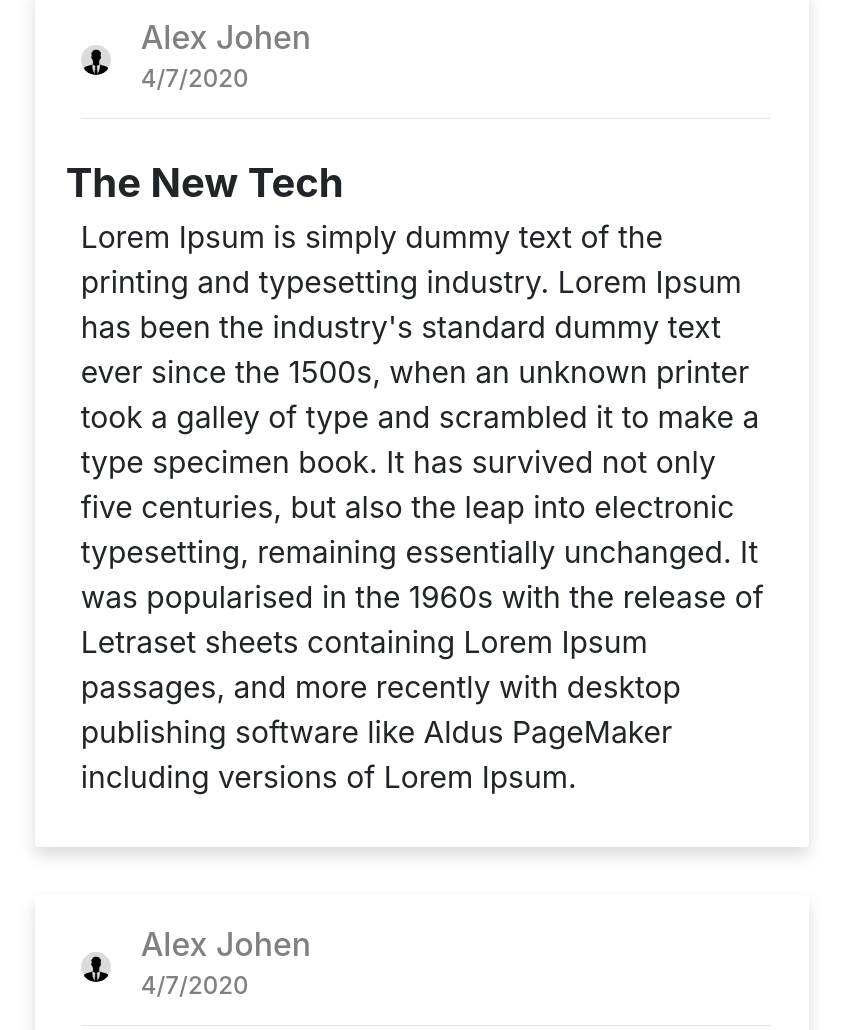
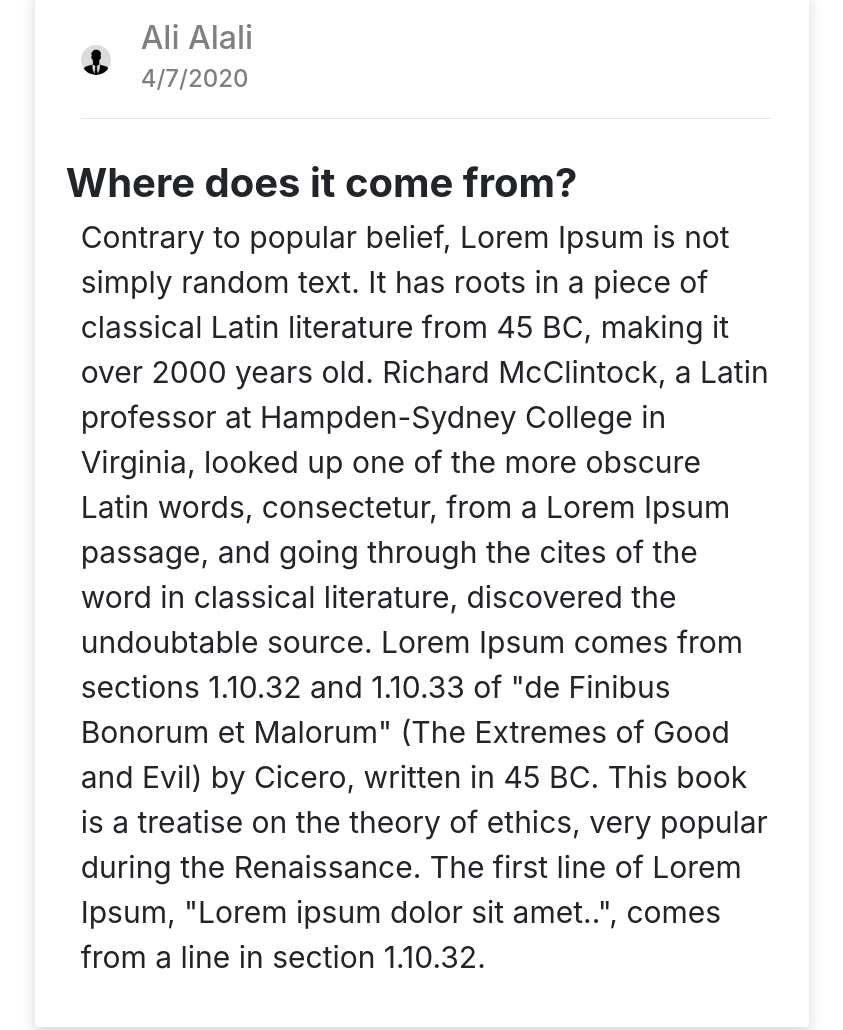
Before and after one commit to Fadi-Albahrani/SimplyBlogging, a plain HTML site: page index.html in a window 1280 px wide. Shown: the part 1203-2233 px from the top of the page, without its empty margins (218-1061 px from the left). Drawn offline with nearby package versions, Linux system fonts and the light colour scheme.

Commit message:
change dammy blogs

```diff
--- a/index.html
+++ b/index.html
@@ -81,7 +81,7 @@
                         <img src="images/empty-profile-pic.jpg" class="col-1 rounded-circle" alt="empty-profile-pic">
 
                         <div class="col-9">
-                            <h2 class="author-name">Alex Johen</h2>
+                            <h2 class="author-name">Ali Alali</h2>
                             <h4 class="post-date">4/7/2020</h4>
                         </div>
 
@@ -91,16 +91,18 @@
                     <br>
 
                     <div>
-                        <h1 class="row blog-title">The New Tech</h1>
+                        <h1 class="row blog-title">Where does it come from?</h1>
 
                         <p class="blog-content">
-                            Lorem Ipsum is simply dummy text of the printing and typesetting industry.
-                            Lorem Ipsum has been the industry's standard dummy text ever since the 1500s,
-                            when an unknown printer took a galley of type and scrambled it to make a type specimen book.
-                            It has survived not only five centuries, but also the leap into electronic typesetting,
-                            remaining essentially unchanged. It was popularised in the 1960s with the release of
-                            Letraset sheets containing Lorem Ipsum passages, and more recently with desktop publishing
-                            software like Aldus PageMaker including versions of Lorem Ipsum.
+                            Contrary to popular belief, Lorem Ipsum is not simply random text. It has roots in a piece
+                            of classical Latin literature from 45 BC, making it over 2000 years old. Richard McClintock,
+                            a Latin professor at Hampden-Sydney College in Virginia, looked up one of the more obscure
+                            Latin words, consectetur, from a Lorem Ipsum passage, and going through the cites of the
+                            word in classical literature, discovered the undoubtable source. Lorem Ipsum comes from
+                            sections 1.10.32 and 1.10.33 of "de Finibus Bonorum et Malorum" (The Extremes of Good and
+                            Evil) by Cicero, written in 45 BC. This book is a treatise on the theory of ethics, very
+                            popular during the Renaissance. The first line of Lorem Ipsum, "Lorem ipsum dolor sit
+                            amet..", comes from a line in section 1.10.32.
                         </p>
                     </div>
                 </div>
@@ -111,43 +113,6 @@
 
         </SECtion>
 
-        <SECtion>
-
-            <div class="shadow p-3 mb-5 bg-body rounded">
-                <div class="blog-item ">
-                    <div class="row align-items-center">
-                        <img src="images/empty-profile-pic.jpg" class="col-1 rounded-circle" alt="empty-profile-pic">
-
-                        <div class="col-9">
-                            <h2 class="author-name">Alex Johen</h2>
-                            <h4 class="post-date">4/7/2020</h4>
-                        </div>
-
-                    </div>
-
-                    <hr>
-                    <br>
-
-                    <div>
-                        <h1 class="row blog-title">The New Tech</h1>
-
-                        <p class="blog-content">
-                            Lorem Ipsum is simply dummy text of the printing and typesetting industry.
-                            Lorem Ipsum has been the industry's standard dummy text ever since the 1500s,
-                            when an unknown printer took a galley of type and scrambled it to make a type specimen book.
-                            It has survived not only five centuries, but also the leap into electronic typesetting,
-                            remaining essentially unchanged. It was popularised in the 1960s with the release of
-                            Letraset sheets containing Lorem Ipsum passages, and more recently with desktop publishing
-                            software like Aldus PageMaker including versions of Lorem Ipsum.
-                        </p>
-                    </div>
-                </div>
-
-            </div>
-
-
-
-        </SECtion>
     </div>
 
     <!-- Modal -->
```
